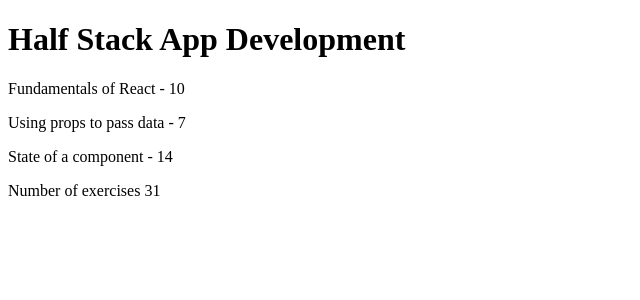
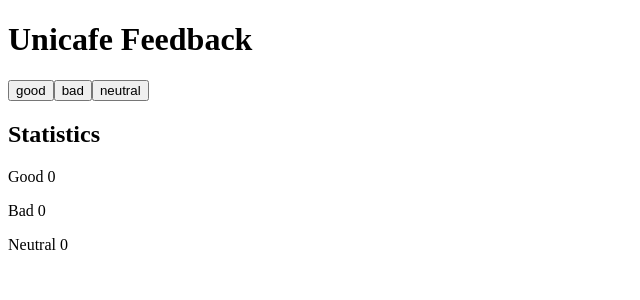
Before and after one commit to catalinpit/learning-react, a React (Create React App) app: page / in a window 1280 px wide. Shown: the top 300 px of the page, without its empty margins (0-640 px from the left). Built offline with nearby package versions, Linux system fonts and the light colour scheme.

Commit message:
Simple app for collecting feedback

```diff
--- a/src/App.js
+++ b/src/App.js
@@ -1,32 +1,25 @@
-import React from 'react';
+import React, { useState } from 'react';
 import Header from './Header';
-import Content from './Content';
-import Total from './Total';
+import Statistics from './Statistics';
+import Button from './Button';
 
 const App = () => {
-  const course = {
-    name: 'Half Stack App Development',
-    parts: [
-      {
-        name: 'Fundamentals of React',
-        exercises: 10
-      },
-      {
-        name: 'Using props to pass data',
-        exercises: 7
-      },
-      {
-        name: 'State of a component',
-        exercises: 14
-      }
-    ]
-  }
+  const heading = 'Unicafe Feedback';
+  const [ good, setGood ] = useState(0);
+  const [ bad, setBad ] = useState(0);
+  const [ neutral, setNeutral ] = useState(0);
+
+  const goodFeedback = () => setGood(good + 1);
+  const badFeedback = () => setBad(bad + 1);
+  const neutralFeedback = () => setNeutral(neutral + 1);
 
   return (
     <>
-      <Header course={course} />
-      <Content course={course} />
-      <Total course={course} />
+      <Header heading={heading} />
+      <Button onClick={goodFeedback} text='good' />
+      <Button onClick={badFeedback} text='bad' />
+      <Button onClick={neutralFeedback} text='neutral' />
+      <Statistics good={good} bad={bad} neutral={neutral} />
     </>
   )
 }
--- /dev/null
+++ b/src/Button.js
@@ -0,0 +1,9 @@
+import React from "react";
+
+const Button = ({ onClick, text }) => {
+    return (
+        <button onClick={onClick}>{text}</button>
+    )
+};
+
+export default Button;
--- a/src/Content.js
+++ /dev/null
@@ -1,14 +0,0 @@
-import React from "react";
-import Part from './Part';
-
-const Content = (props) => {
-    return (
-        <>
-            <Part part={props.course.parts[0]} />
-            <Part part={props.course.parts[1]} />
-            <Part part={props.course.parts[2]} />
-        </>
-    );
-};
-
-export default Content;
--- a/src/Header.js
+++ b/src/Header.js
@@ -1,8 +1,8 @@
 import React from "react";
 
-const Header = (props) => {
+const Header = ({ heading }) => {
     return (
-        <h1>{props.course.name}</h1>
+        <h1>{ heading }</h1>
     )
 };
 
--- a/src/Part.js
+++ /dev/null
@@ -1,11 +0,0 @@
-import React from "react";
-
-const Part = ({ part }) => {
-    return (
-        <p>
-            {part.name} - {part.exercises}
-        </p>
-    )
-};
-
-export default Part;
--- /dev/null
+++ b/src/Statistics.js
@@ -0,0 +1,14 @@
+import React from "react";
+
+const Statistics = ({ good, bad, neutral }) => {
+    return (
+        <>
+            <h2>Statistics</h2>
+            <p>Good {good}</p>
+            <p>Bad {bad}</p>
+            <p>Neutral {neutral}</p>
+        </>
+    )
+};
+
+export default Statistics;
--- a/src/Total.js
+++ /dev/null
@@ -1,13 +0,0 @@
-import React from "react";
-
-const Total = (props) => {
-    const total = props.course.parts[0].exercises + props.course.parts[1].exercises + props.course.parts[2].exercises;
-
-    return (
-        <p>
-        Number of exercises {total}
-        </p>
-    )
-};
-
-export default Total;
```
